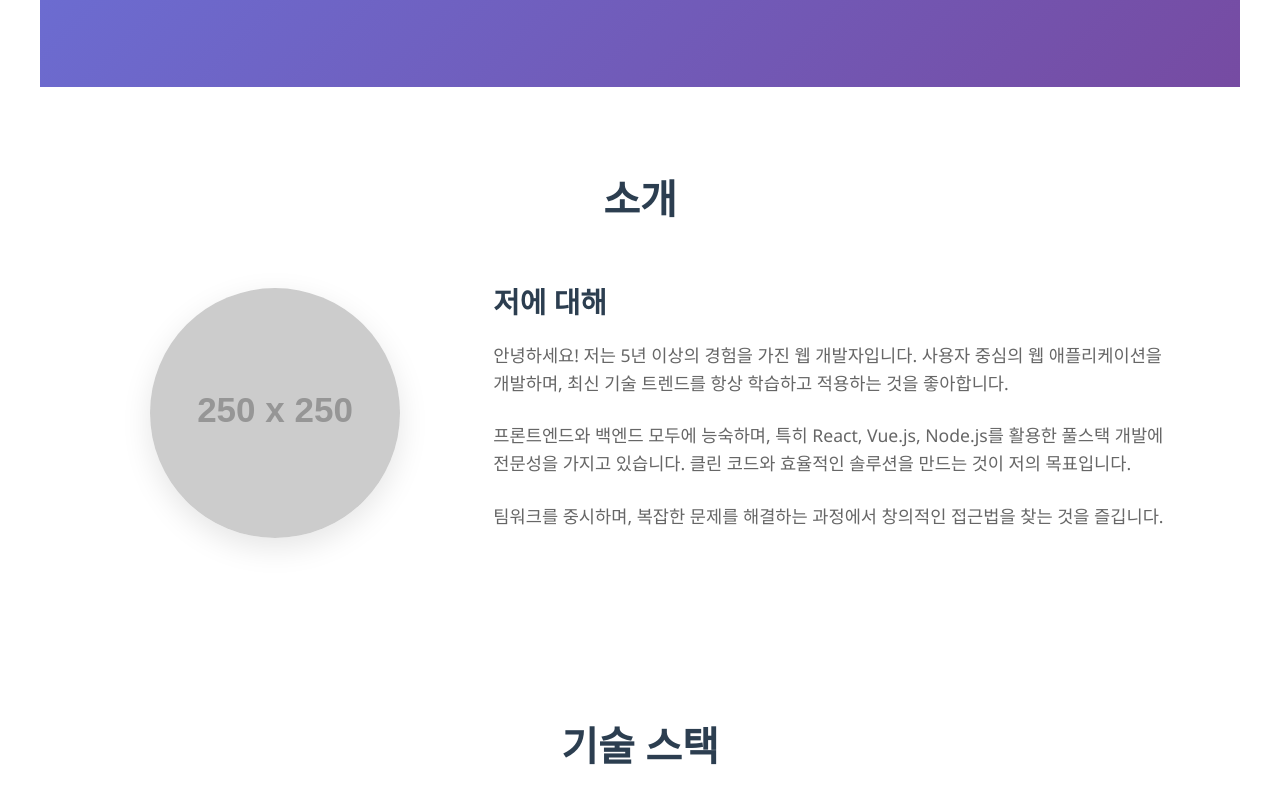
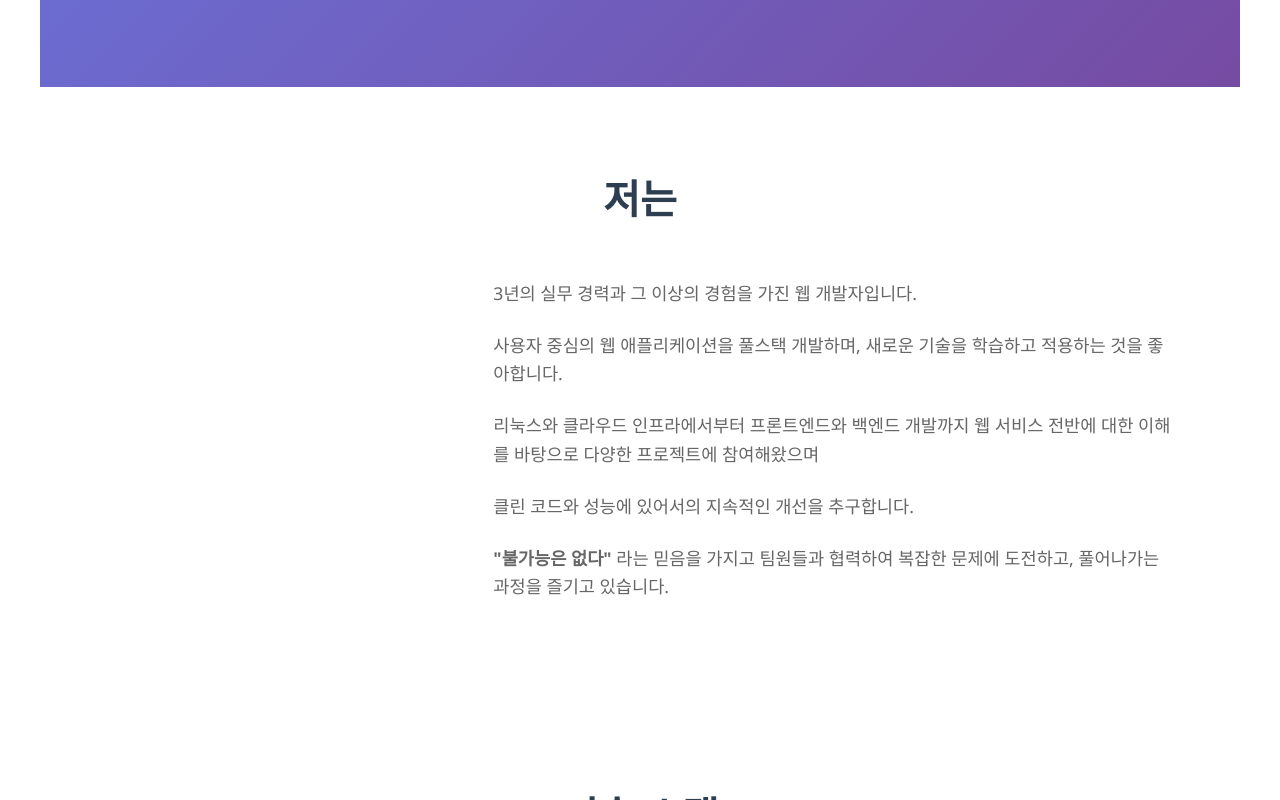
Before and after one commit to sr-josh/sr-josh.github.io, a plain HTML site: page index.html in a window 1280 px wide. Shown: the part 713-1513 px from the top of the page. Drawn offline with Linux system fonts and the light colour scheme; placeholder pictures from the web are drawn by us.

Commit message:
소개글 작성

```diff
--- a/index.html
+++ b/index.html
@@ -30,7 +30,7 @@
     <!-- Hero Section -->
     <section id="home" class="hero">
         <div class="hero-content">
-            <h1>안녕하세요, 저는 "개발자" 조승래입니다</h1>
+            <h1>안녕하세요 "개발자" 조승래입니다</h1>
             <p>창의적이고 혁신적인 웹 솔루션을 만드는 것이 저의 열정입니다</p>
 <!--            <a href="#projects" class="cta-button">내 작업 보기</a>-->
         </div>
@@ -38,27 +38,18 @@
 
     <!-- About Section -->
     <section id="about" class="about">
-        <h2 class="section-title">소개</h2>
+        <h2 class="section-title">저는</h2>
         <div class="about-content">
             <div class="about-image">
-                <img src="https://via.placeholder.com/250x250/3498db/ffffff?text=Your+Photo" alt="프로필 사진">
+<!--                <img src="https://via.placeholder.com/250x250/3498db/ffffff?text=Your+Photo" alt="프로필 사진">-->
             </div>
             <div class="about-text">
-                <h3>저에 대해</h3>
-                <p>
-                    안녕하세요! 저는 5년 이상의 경험을 가진 웹 개발자입니다.
-                    사용자 중심의 웹 애플리케이션을 개발하며, 최신 기술 트렌드를
-                    항상 학습하고 적용하는 것을 좋아합니다.
-                </p>
-                <p>
-                    프론트엔드와 백엔드 모두에 능숙하며, 특히 React, Vue.js, Node.js를
-                    활용한 풀스택 개발에 전문성을 가지고 있습니다.
-                    클린 코드와 효율적인 솔루션을 만드는 것이 저의 목표입니다.
-                </p>
-                <p>
-                    팀워크를 중시하며, 복잡한 문제를 해결하는 과정에서 창의적인
-                    접근법을 찾는 것을 즐깁니다.
-                </p>
+                <p>3년의 실무 경력과 그 이상의 경험을 가진 웹 개발자입니다.</p>
+                <p>사용자 중심의 웹 애플리케이션을 풀스택 개발하며, 새로운 기술을 학습하고 적용하는 것을 좋아합니다.</p>
+                <p>리눅스와 클라우드 인프라에서부터 프론트엔드와 백엔드 개발까지
+                    웹 서비스 전반에 대한 이해를 바탕으로 다양한 프로젝트에 참여해왔으며</p>
+                <p>클린 코드와 성능에 있어서의 지속적인 개선을 추구합니다.</p>
+                <p><b>"불가능은 없다"</b> 라는 믿음을 가지고 팀원들과 협력하여 복잡한 문제에 도전하고, 풀어나가는 과정을 즐기고 있습니다.</p>
             </div>
         </div>
     </section>
```
